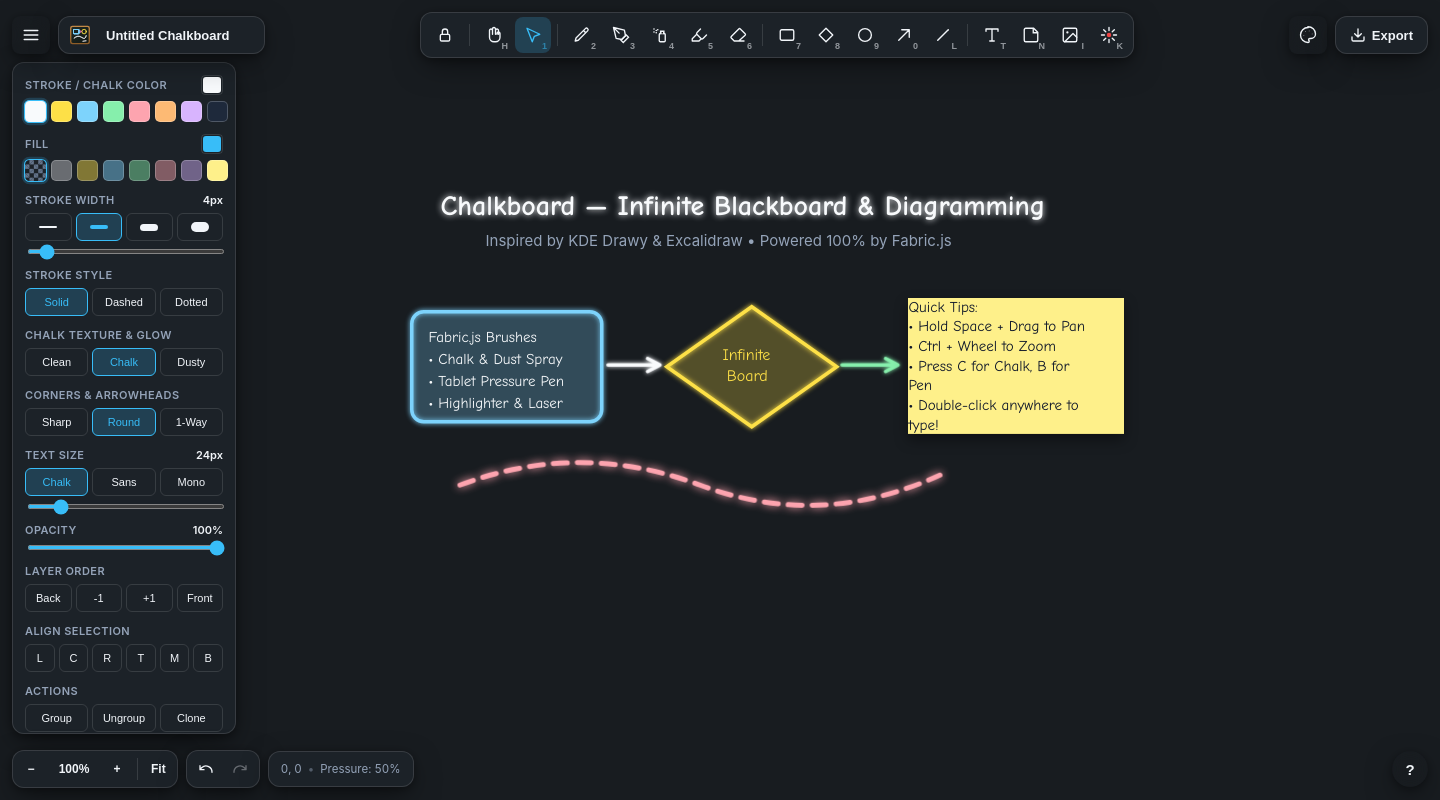
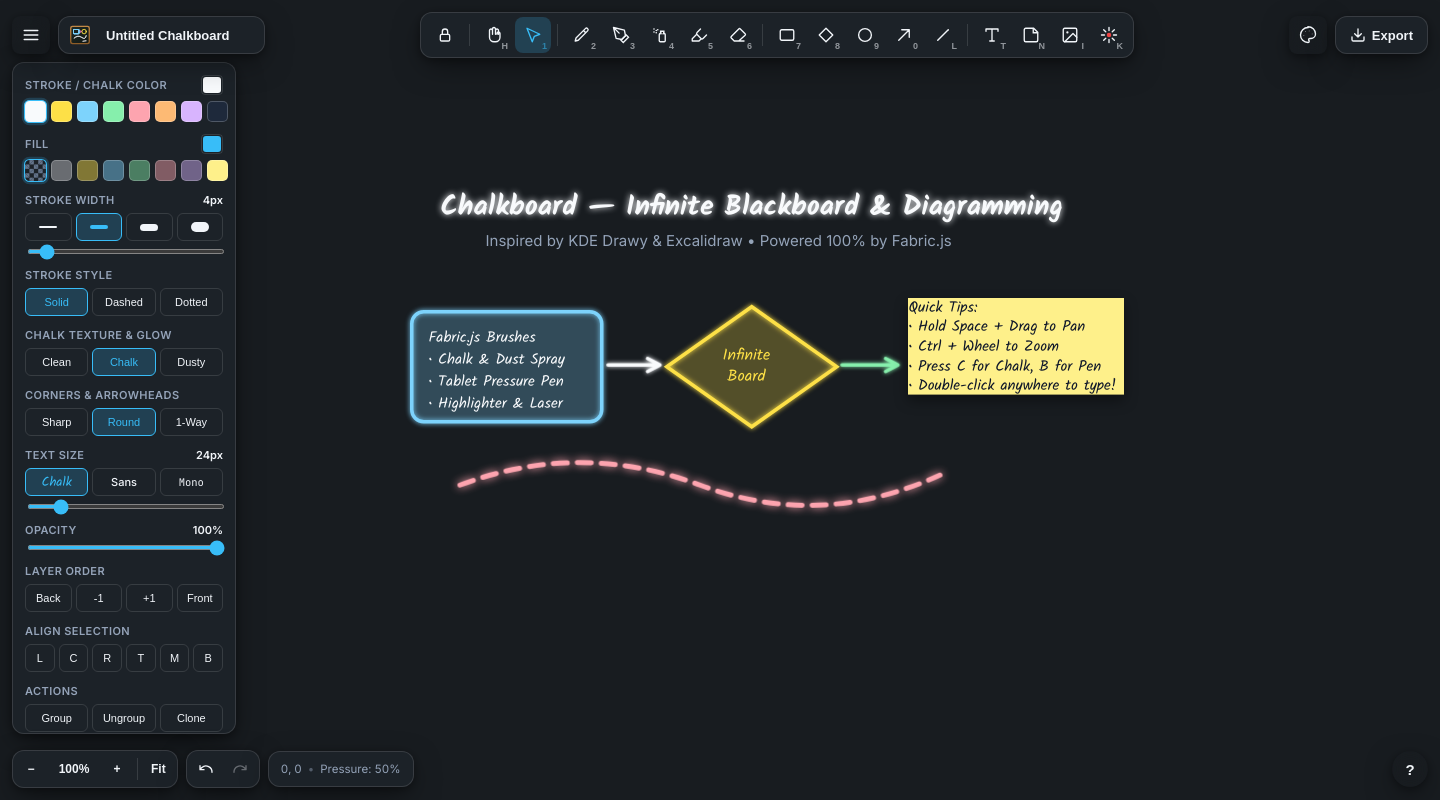
Before and after one commit to ossi1801/chalkboard, an Electron app: page index.html in a window 1440 px wide. Drawn offline with Linux system fonts and the light colour scheme; a web font is replaced by a local one.

Commit message:
Add custom font support and update font handling in the application

```diff
--- a/css/styles.css
+++ b/css/styles.css
@@ -13,7 +13,9 @@
   --radius-lg: 12px;
   --radius-md: 8px;
   --radius-sm: 6px;
-  --font-ui: -apple-system, BlinkMacSystemFont, "Segoe UI", Roboto, Inter, sans-serif;
+  --font-ui: "Inter", -apple-system, BlinkMacSystemFont, "Segoe UI", Roboto, sans-serif;
+  --font-chalk: "Kalam", "Shantell Sans", "Patrick Hand", "Caveat", sans-serif;
+  --font-mono: "JetBrains Mono", "Fira Code", "SFMono-Regular", Consolas, monospace;
 }
 
 html[data-theme="greenboard"] {
@@ -451,6 +453,20 @@ input[type="color"]::-webkit-color-swatch {
   color: var(--accent);
 }
 
+#font-family-group .seg-btn[data-font="chalk"] {
+  font-family: var(--font-chalk);
+  font-size: 13px;
+}
+
+#font-family-group .seg-btn[data-font="sans"] {
+  font-family: var(--font-ui);
+}
+
+#font-family-group .seg-btn[data-font="mono"] {
+  font-family: var(--font-mono);
+  font-size: 10.5px;
+}
+
 .seg-btn.danger-btn {
   color: var(--danger);
 }
--- a/index.html
+++ b/index.html
@@ -6,6 +6,9 @@
   <title>Chalkboard — Infinite Blackboard &amp; Diagramming</title>
   <meta name="description" content="A blackboard paint and infinite whiteboard app powered by Fabric.js, inspired by KDE Drawy and Excalidraw." />
   <link rel="icon" type="image/svg+xml" href="./assets/icon.svg" />
+  <link rel="preconnect" href="https://fonts.googleapis.com" />
+  <link rel="preconnect" href="https://fonts.gstatic.com" crossorigin />
+  <link href="https://fonts.googleapis.com/css2?family=Caveat:wght@500;700&amp;family=Inter:wght@400;500;600;700&amp;family=JetBrains+Mono:wght@400;600&amp;family=Kalam:wght@400;700&amp;family=Patrick+Hand&amp;family=Shantell+Sans:wght@400;600;700&amp;display=swap" rel="stylesheet" />
   <link rel="stylesheet" href="./css/styles.css" />
 </head>
 <body>
--- a/js/app.js
+++ b/js/app.js
@@ -246,6 +246,7 @@
         left: cx - 280,
         top: cy - 210,
         fontFamily: fontStack,
+        fontMode: 'chalk',
         fontSize: 28,
         fontWeight: 'bold',
         fill: '#f8fafc',
@@ -261,6 +262,7 @@
           left: cx - 235,
           top: cy - 168,
           fontFamily: window.Chalkboard.Properties.getFontStack('sans'),
+          fontMode: 'sans',
           fontSize: 15,
           fill: '#94a3b8',
           shapeKind: 'text',
@@ -290,6 +292,7 @@
         left: cx - 292,
         top: cy - 72,
         fontFamily: fontStack,
+        fontMode: 'chalk',
         fontSize: 15,
         lineHeight: 1.3,
         fill: '#f8fafc',
@@ -318,6 +321,7 @@
         left: cx + 2,
         top: cy - 55,
         fontFamily: fontStack,
+        fontMode: 'chalk',
         fontSize: 16,
         textAlign: 'center',
         fill: '#fde047',
@@ -375,6 +379,7 @@
           width: 215,
           fontSize: 15,
           fontFamily: fontStack,
+          fontMode: 'chalk',
           fill: '#0f172a',
           backgroundColor: '#fef08a',
           padding: 14,
@@ -410,6 +415,7 @@
       window.Chalkboard.HistoryManager.isRestoring = false;
       this.applyToolModeToObjects();
       canvas.requestRenderAll();
+      window.Chalkboard.Properties.ensureFontsLoaded();
       window.Chalkboard.HistoryManager.pushState(true);
     },
 
--- a/js/history.js
+++ b/js/history.js
@@ -137,9 +137,14 @@
           }
         });
 
+        if (window.Chalkboard.Properties) {
+          window.Chalkboard.Properties.refreshCanvasFonts();
+          window.Chalkboard.Properties.ensureFontsLoaded();
+        }
+
         this.isRestoring = false;
         this.updateButtons();
-        this.saveToLocalStorage(typeof snapshotStr === 'string' ? snapshotStr : JSON.stringify(parsed));
+        this.saveToLocalStorage(this.serializeCanvas());
 
         if (window.Chalkboard.App) {
           window.Chalkboard.App.applyToolModeToObjects();
--- a/js/properties.js
+++ b/js/properties.js
@@ -4,8 +4,8 @@
   window.Chalkboard = window.Chalkboard || {};
 
   const FONT_STACKS = {
-    chalk: '"Comic Sans MS", "Bradley Hand", "Chalkboard SE", "Segoe Print", cursive, sans-serif',
-    sans: '-apple-system, BlinkMacSystemFont, "Segoe UI", Roboto, Inter, sans-serif',
+    chalk: '"Kalam", "Shantell Sans", "Patrick Hand", "Caveat", sans-serif',
+    sans: '"Inter", -apple-system, BlinkMacSystemFont, "Segoe UI", Roboto, sans-serif',
     mono: '"JetBrains Mono", "Fira Code", "SFMono-Regular", Consolas, monospace',
   };
 
@@ -28,10 +28,75 @@
       this.canvas = canvas;
       this.bindUI();
       this.bindSelectionSync();
+      this.ensureFontsLoaded();
     },
 
     getFontStack(mode) {
       return FONT_STACKS[mode] || FONT_STACKS.chalk;
+    },
+
+    isLegacyChalkFont(fontFamily) {
+      if (typeof fontFamily !== 'string') return false;
+      return (
+        fontFamily.includes('Comic Sans') ||
+        fontFamily.includes('Chalkboard SE') ||
+        fontFamily.includes('Bradley Hand') ||
+        fontFamily.includes('URW Chancery') ||
+        fontFamily.includes('cursive')
+      );
+    },
+
+    refreshCanvasFonts() {
+      if (!this.canvas) return;
+      if (window.fabric && fabric.util && typeof fabric.util.clearFabricFontCache === 'function') {
+        fabric.util.clearFabricFontCache();
+      }
+      const updateObjFont = (obj) => {
+        if (!obj) return;
+        if (obj.type === 'group' && typeof obj.getObjects === 'function') {
+          obj.getObjects().forEach(updateObjFont);
+          return;
+        }
+        if (obj.type === 'i-text' || obj.type === 'textbox' || obj.type === 'text') {
+          if (obj.fontMode === 'chalk' || this.isLegacyChalkFont(obj.fontFamily)) {
+            obj.set({
+              fontMode: 'chalk',
+              fontFamily: this.getFontStack('chalk'),
+            });
+          } else if (obj.fontMode && FONT_STACKS[obj.fontMode]) {
+            obj.set('fontFamily', this.getFontStack(obj.fontMode));
+          }
+          obj.dirty = true;
+          if (typeof obj.initDimensions === 'function') {
+            obj.initDimensions();
+          }
+          if (typeof obj.setCoords === 'function') {
+            obj.setCoords();
+          }
+        }
+      };
+
+      this.canvas.getObjects().forEach(updateObjFont);
+      this.canvas.requestRenderAll();
+    },
+
+    ensureFontsLoaded() {
+      if (!document.fonts || typeof document.fonts.load !== 'function') return;
+      const fontSpecs = [
+        '400 24px "Kalam"',
+        '700 28px "Kalam"',
+        '400 24px "Shantell Sans"',
+        '400 24px "Patrick Hand"',
+        '600 24px "Caveat"',
+      ];
+      Promise.allSettled(fontSpecs.map((spec) => document.fonts.load(spec)))
+        .then(() => document.fonts.ready)
+        .then(() => {
+          this.refreshCanvasFonts();
+        })
+        .catch(() => {
+          this.refreshCanvasFonts();
+        });
     },
 
     getDashArray(dashMode, width) {
@@ -300,6 +365,9 @@
                 fontMode: fMode,
                 fontFamily: this.getFontStack(fMode),
               });
+              obj.dirty = true;
+              if (typeof obj.initDimensions === 'function') obj.initDimensions();
+              if (typeof obj.setCoords === 'function') obj.setCoords();
             }
           });
         });
@@ -370,6 +438,11 @@
           const fLabel = document.getElementById('label-font-size');
           if (fSlider) fSlider.value = sz;
           if (fLabel) fLabel.textContent = `${sz}px`;
+
+          const fMode = obj.fontMode || 'chalk';
+          document.querySelectorAll('#font-family-group .seg-btn').forEach((btn) => {
+            btn.classList.toggle('active', btn.getAttribute('data-font') === fMode);
+          });
         }
       };
 
--- a/js/shapes.js
+++ b/js/shapes.js
@@ -361,6 +361,7 @@
           width: 190,
           fontSize: 18,
           fontFamily: window.Chalkboard.Properties.getFontStack('chalk'),
+          fontMode: 'chalk',
           fill: '#0f172a',
           backgroundColor: noteFill,
           padding: 14,
```
